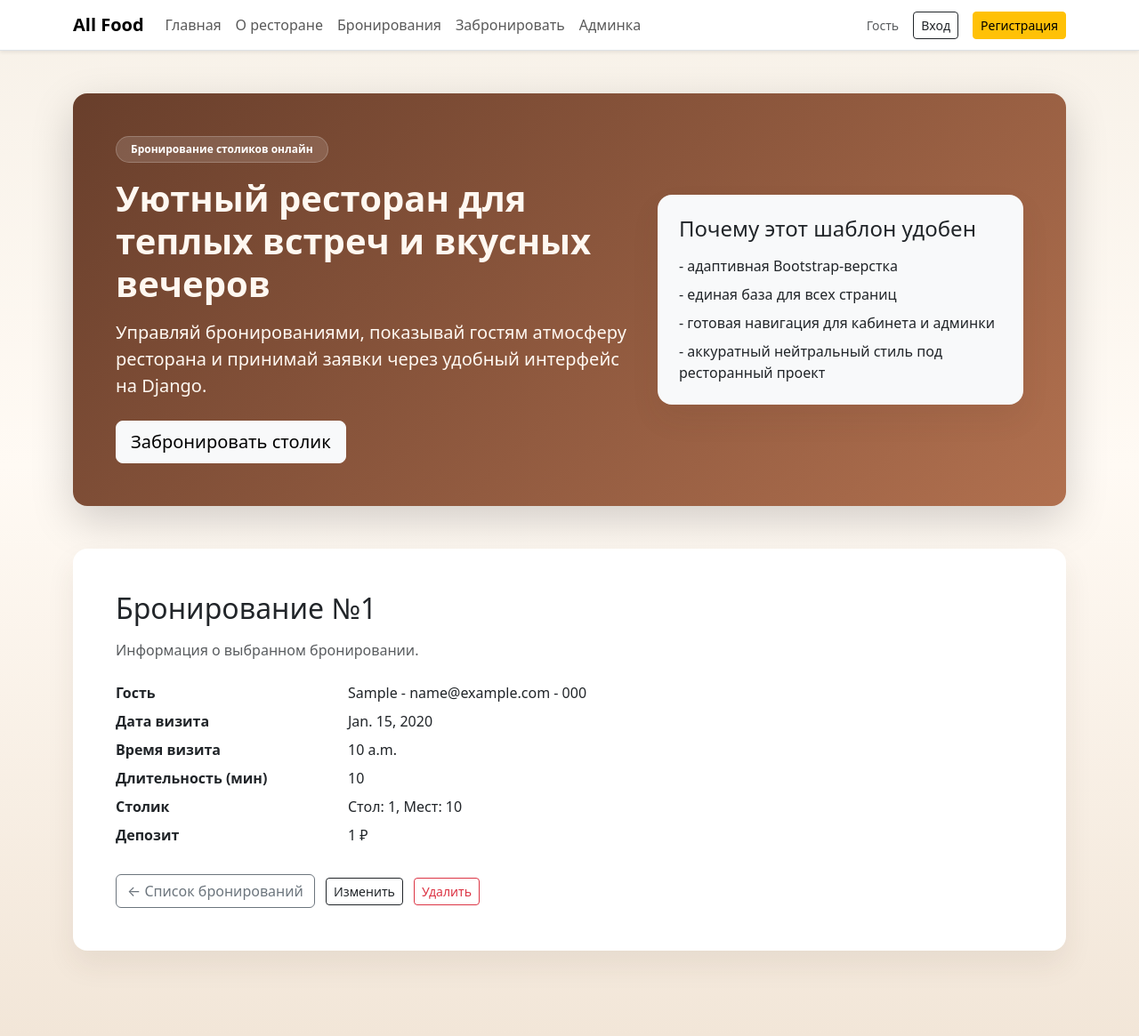
After one commit to Aleksandr-Konoplev/all_food, a Django app: page /reserve/1/detail/ in a window 1280 px wide. The commit adds this page. Shown: the whole page at 89% size. Run offline with Django 5.2, Linux system fonts and the light colour scheme; tables that the repository leaves empty hold one stand-in row (values such as "Sample post"); parts of the project's set-up code (start-up, migrations or seed data) failed here and were passed over.

Commit message:
fix template

```diff
--- a/config/settings.py
+++ b/config/settings.py
@@ -88,8 +88,8 @@ AUTH_PASSWORD_VALIDATORS = [
 # Модель аутентификации пользователя
 AUTH_USER_MODEL = 'users.User'
 
-LOGIN_REDIRECT_URL = '/users/list/'
-LOGOUT_REDIRECT_URL = '/users/login/'
+LOGIN_REDIRECT_URL = 'core:home'
+LOGOUT_REDIRECT_URL = 'core:home'
 
 LANGUAGE_CODE = 'en-us'
 
--- a/core/templates/base.html
+++ b/core/templates/base.html
@@ -23,7 +23,6 @@
                             <p class="lead mb-4">Управляй бронированиями, показывай гостям атмосферу ресторана и принимай заявки через удобный интерфейс на Django.</p>
                             <div class="d-flex flex-wrap gap-2">
                                 <a class="btn btn-light btn-lg" href="{% url 'table_reservation:reservation-create' %}">Забронировать столик</a>
-                                <a class="btn btn-outline-light btn-lg" href="/admin/">Открыть админку</a>
                             </div>
                         </div>
                         <div class="col-lg-5">
--- /dev/null
+++ b/table_reservation/templates/table_reservation/reservation_detail.html
@@ -0,0 +1,42 @@
+{% extends 'base.html' %}
+
+{% block title %}Детали бронирования | All Food{% endblock %}
+
+{% block content %}
+<div class="row g-4">
+    <div class="col-12">
+        <div class="card rounded-4 info-card">
+            <div class="card-body p-4 p-lg-5">
+                <h2 class="mb-3">Бронирование №{{ reservation.id }}</h2>
+                <p class="text-body-secondary mb-4">Информация о выбранном бронировании.</p>
+
+                <dl class="row">
+                    <dt class="col-sm-3">Гость</dt>
+                    <dd class="col-sm-9">{{ reservation.client }}</dd>
+
+                    <dt class="col-sm-3">Дата визита</dt>
+                    <dd class="col-sm-9">{{ reservation.date_visit }}</dd>
+
+                    <dt class="col-sm-3">Время визита</dt>
+                    <dd class="col-sm-9">{{ reservation.time_visit }}</dd>
+
+                    <dt class="col-sm-3">Длительность (мин)</dt>
+                    <dd class="col-sm-9">{{ reservation.duration_visit }}</dd>
+
+                    <dt class="col-sm-3">Столик</dt>
+                    <dd class="col-sm-9">{{ reservation.table }}</dd>
+
+                    <dt class="col-sm-3">Депозит</dt>
+                    <dd class="col-sm-9">{{ reservation.deposit }} ₽</dd>
+                </dl>
+
+                <div class="mt-4">
+                    <a href="{% url 'table_reservation:reservation-list' %}" class="btn btn-outline-secondary">← Список бронирований</a>
+                    <a href="{% url 'table_reservation:reservation-update' reservation.id %}" class="btn btn-sm btn-outline-dark ms-2">Изменить</a>
+                    <a href="{% url 'table_reservation:reservation-delete' reservation.id %}" class="btn btn-sm btn-outline-danger ms-2">Удалить</a>
+                </div>
+            </div>
+        </div>
+    </div>
+</div>
+{% endblock %}
--- a/table_reservation/templates/table_reservation/reservation_form.html
+++ b/table_reservation/templates/table_reservation/reservation_form.html
@@ -8,7 +8,7 @@
         <div class="card rounded-4 info-card">
             <div class="card-body p-4 p-lg-5">
                 <h2 class="mb-3">Забронировать столик</h2>
-                <p class="text-body-secondary mb-4">Выберите гостя, дату визита, время и подходящий столик. Форму можно дальше доработать под проверку доступности столов.</p>
+                <p class="text-body-secondary mb-4">Выберите дату визита, время и подходящий столик. Форму можно дальше доработать под проверку доступности столов.</p>
 
                 <form method="post">
                     {% csrf_token %}
--- a/table_reservation/views.py
+++ b/table_reservation/views.py
@@ -12,7 +12,7 @@ from table_reservation.forms import ReservationForm
 class ReservationCreateView(CreateView):
     model = Reservation
     form_class = ReservationForm
-    template_name = 'table_reservation/reservation_form.html'
+    template_name = 'table_reservation/reservation_form.html'  # type: ignore
     success_url = reverse_lazy('table_reservation:reservation-list')
 
     def form_valid(self, form):
@@ -22,24 +22,24 @@ class ReservationCreateView(CreateView):
 
 class ReservationListView(ListView):
     model = Reservation
-    template_name = 'table_reservation/reservations_list.html'
+    template_name = 'table_reservation/reservations_list.html'  # type: ignore
     context_object_name = 'reservations'
 
 
 class ReservationDetailView(DetailView):
     model = Reservation
-    template_name = 'table_reservation/reservation_detail.html'
+    template_name = 'table_reservation/reservation_detail.html'  # type: ignore
     context_object_name = 'reservation'
 
 
 class ReservationUpdateView(UpdateView):
     model = Reservation
     form_class = ReservationForm
-    template_name = 'table_reservation/reservation_form.html'
+    template_name = 'table_reservation/reservation_form.html'  # type: ignore
     success_url = reverse_lazy('table_reservation:reservation-list')
 
 
 class ReservationDeleteView(DeleteView):
     model = Reservation
-    template_name = 'table_reservation/confirm_delete.html'
+    template_name = 'table_reservation/confirm_delete.html'  # type: ignore
     success_url = reverse_lazy('table_reservation:reservation-list')
```
Also changed, not shown: table_reservation/templates/table_reservation/reservations_list.html (+6 -2 lines).
